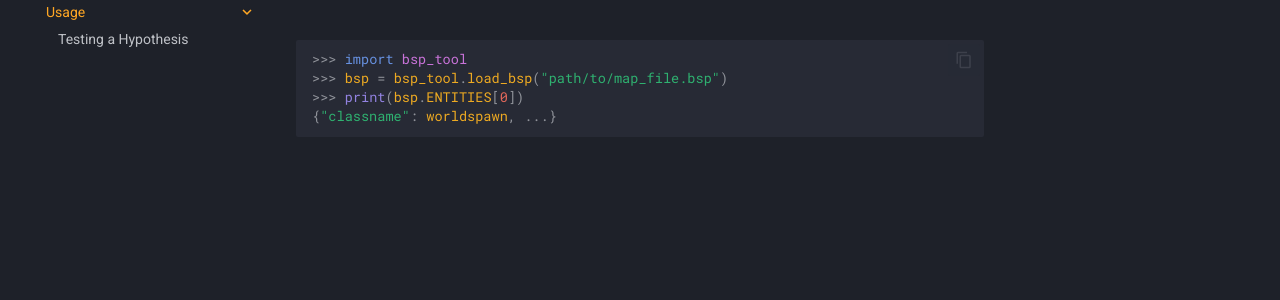
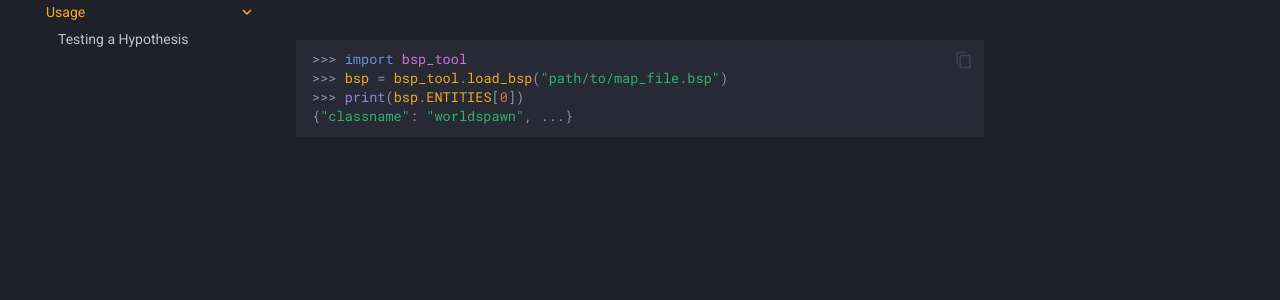
Before and after one commit to snake-biscuits/bsp_tool_docs, an MkDocs documentation site: the page built from docs/guides/usage/index.md, in a window 1280 px wide. Shown: the part 228-528 px from the top of the page. Built offline with MkDocs 1.6.1 and Material for MkDocs 9.7.7, drawn with Linux system fonts in a browser that asks for light colours; comment, search, counter and statistics services are not loaded.

````diff
--- a/docs/guides/usage/index.md
+++ b/docs/guides/usage/index.md
@@ -4,5 +4,5 @@
 >>> import bsp_tool
 >>> bsp = bsp_tool.load_bsp("path/to/map_file.bsp")
 >>> print(bsp.ENTITIES[0])
-{"classname": worldspawn, ...}
+{"classname": "worldspawn", ...}
 ```
````
